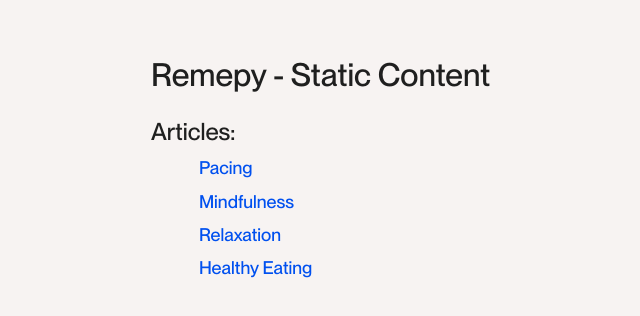
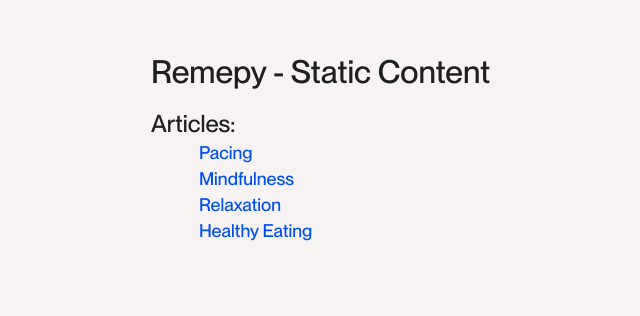
Before and after one commit to harelpanker/remepy_static_content, a website built with Vite: page index.html in a window 1280 px wide. Shown: the whole page, without its empty margins (219-859 px from the left). Built offline with nearby package versions, Linux system fonts and the light colour scheme.

Commit message:
update-ui-line-height

```diff
--- a/src/style.css
+++ b/src/style.css
@@ -185,7 +185,7 @@ img {
 }
 
 article {
-  line-height: 1.4;
+  line-height: 1;
   text-wrap: pretty;
 
   & > :not(div):first-child,
@@ -204,7 +204,6 @@ article {
     font-weight: 500;
     margin-bottom: 0.5rem;
     margin-top: 1.5rem;
-    line-height: 1.2;
   }
 
   & h2 {
@@ -212,14 +211,12 @@ article {
     font-weight: 500;
     margin-bottom: 0.5rem;
     margin-top: 1.5rem;
-    line-height: 1.2;
   }
 
   & h3 {
     font-size: 1.25rem;
     font-weight: 500;
     margin-top: 1rem;
-    line-height: 1.2;
   }
 
   & h4 {
```
